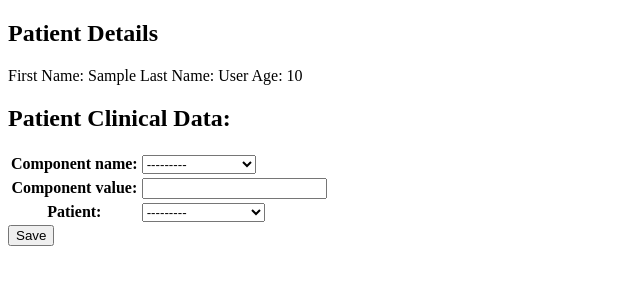
After one commit to ntambellini13/Django-Clinical-Data-Reporting, a Django app: page /add-data/1/ in a window 1280 px wide. The commit adds this page. Shown: the top 300 px of the page, without its empty margins (0-640 px from the left). Run offline with Django 3.2, Linux system fonts and the light colour scheme; tables that the repository leaves empty hold one stand-in row (values such as "Sample post").

Commit message:
Add clinical data view and template

```diff
--- a/clinical_data/clinicalDataApp/views.py
+++ b/clinical_data/clinicalDataApp/views.py
@@ -1,7 +1,8 @@
-from django.shortcuts import render
+from django.shortcuts import render, redirect
 from clinicalDataApp.models import Patient
 from django.views.generic import ListView, CreateView, UpdateView, DeleteView
 from django.urls import reverse_lazy
+from clinicalDataApp.forms import ClinicalDataForm
 
 class PatientListView(ListView):
     model=Patient
@@ -19,3 +20,14 @@ class PatientUpdateView(UpdateView):
 class PatientDeleteView(DeleteView):
     model=Patient
     success_url=reverse_lazy('index')
+
+def add_data(request, **kwargs):
+    form = ClinicalDataForm
+    patient = Patient.objects.get(id=kwargs['pk'])
+
+    if request.method == 'POST':
+        form = ClinicalDataForm(request.POST)
+        if form.is_valid():
+            form.save()
+        return redirect('/')
+    return render(request, 'clinicalDataApp/clinical_data_form.html', {'form':form, 'patient':patient})
--- a/clinical_data/clinical_data/urls.py
+++ b/clinical_data/clinical_data/urls.py
@@ -21,6 +21,7 @@ urlpatterns = [
     path('admin/', admin.site.urls),
     path('', views.PatientListView.as_view(), name='index'),
     path('create/', views.PatientCreateView.as_view()),
-    path('update/<int:pk>', views.PatientUpdateView.as_view()),
-    path('delete/<int:pk>', views.PatientDeleteView.as_view()),
+    path('update/<int:pk>/', views.PatientUpdateView.as_view()),
+    path('delete/<int:pk>/', views.PatientDeleteView.as_view()),
+    path('add-data/<int:pk>/', views.add_data),
 ]
--- /dev/null
+++ b/clinical_data/templates/clinicalDataApp/clinical_data_form.html
@@ -0,0 +1,23 @@
+<!DOCTYPE html>
+<html lang="en">
+<head>
+    <meta charset="UTF-8">
+    <meta http-equiv="X-UA-Compatible" content="IE=edge">
+    <meta name="viewport" content="width=device-width, initial-scale=1.0">
+    <title>Clinical Data Creation</title>
+</head>
+<body>
+    <h2>Patient Details</h2>
+    First Name: {{ patient.first_name}}
+    Last Name: {{ patient.last_name}}
+    Age: {{ patient.age}}
+    <h2>Patient Clinical Data:</h2>
+    <form method="post">
+        <table>
+            {{ form.as_table  }}
+        </table>
+        {% csrf_token %}
+        <input type="submit" value="Save">
+    </form>
+</body>
+</html>
--- a/clinical_data/templates/clinicalDataApp/patient_list.html
+++ b/clinical_data/templates/clinicalDataApp/patient_list.html
@@ -23,6 +23,7 @@
             <td>{{ patient.age }}</td>
             <td><a href="/update/{{ patient.id }}">Update</a></td>
             <td><a href="/delete/{{ patient.id }}">Delete</a></td>
+            <td><a href="/add-data/{{ patient.id }}">Add Patient Data</a></td>
         </tr>
         {% endfor %}
     </table>
```
